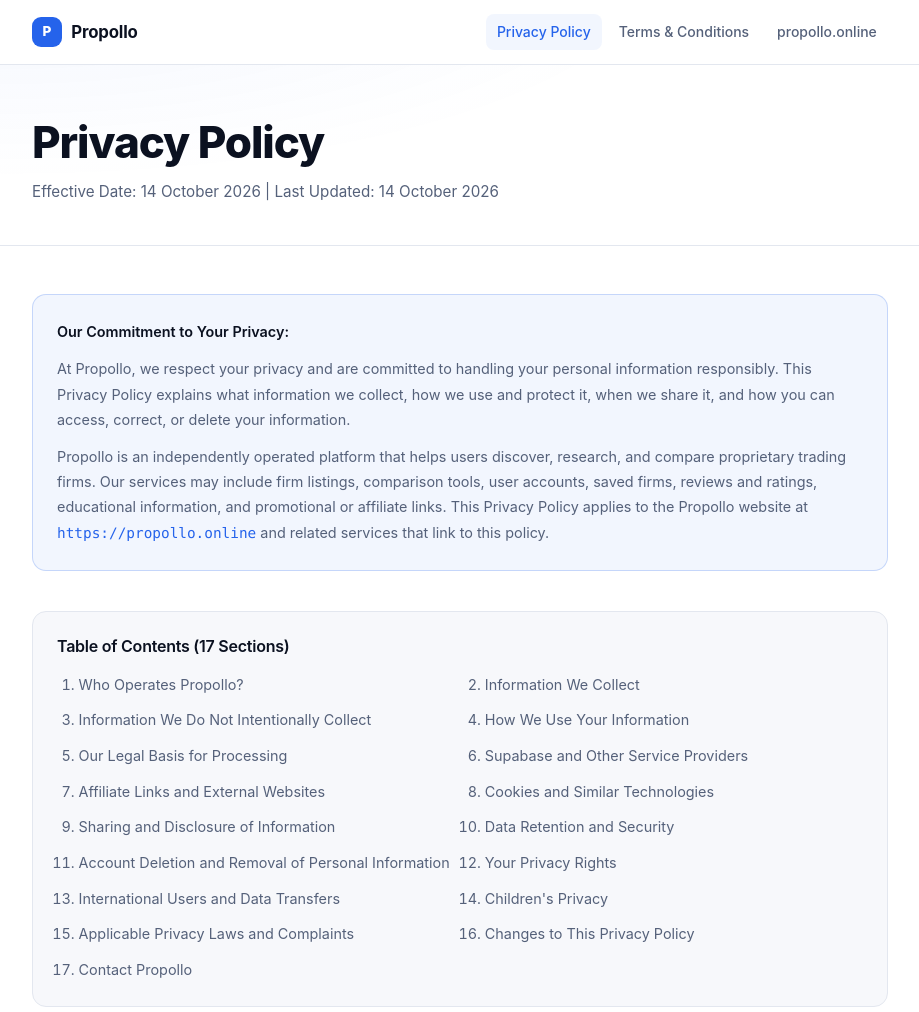
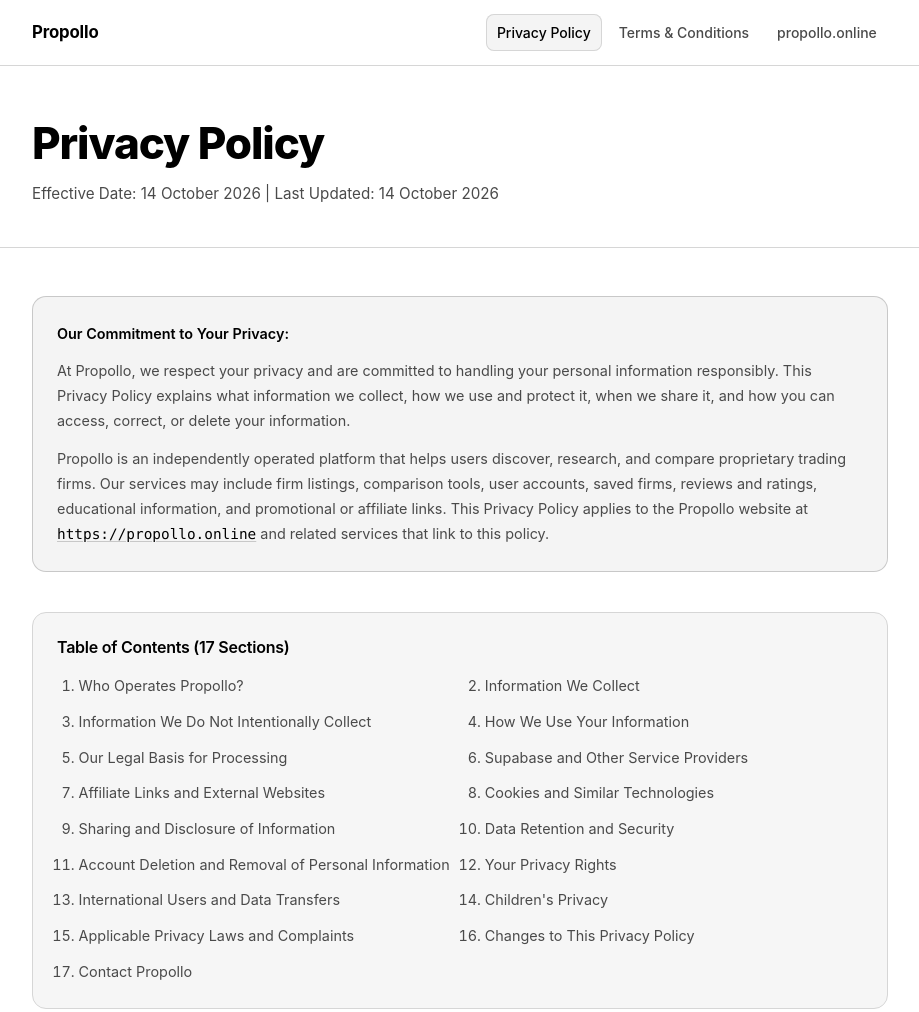
Before and after one commit to Sagar4575/Propollo-privecy-policy, a plain HTML site: page index.html in a window 1280 px wide. Shown: the top 1012 px of the page, without its empty margins (180-1099 px from the left). Drawn offline with Linux system fonts and the light colour scheme.

Commit message:
Switch to monochrome black & white theme and remove logo

```diff
--- a/index.html
+++ b/index.html
@@ -7,9 +7,9 @@
     <title>Privacy Policy | Propollo</title>
     <meta name="description"
         content="Official Privacy Policy for Propollo. Learn what information we collect, how we use and protect it, when we share it, and how you can access, correct, or delete your information." />
-    <meta name="theme-color" content="#2563eb" />
+    <meta name="theme-color" content="#ffffff" media="(prefers-color-scheme: light)" />
+    <meta name="theme-color" content="#000000" media="(prefers-color-scheme: dark)" />
     <link rel="canonical" href="https://propollo.online/privacy-policy" />
-    <link rel="icon" href="favicon.svg" type="image/svg+xml" />
     <link rel="stylesheet" href="styles.css" />
 
     <meta property="og:type" content="website" />
@@ -32,10 +32,7 @@
 <body>
     <header class="site-header">
         <div class="site-header__inner">
-            <a class="brand" href="index.html">
-                <span class="brand__mark" aria-hidden="true">P</span>
-                <span>Propollo</span>
-            </a>
+            <a class="brand" href="index.html">Propollo</a>
             <nav class="site-nav" aria-label="Legal documents">
                 <a href="index.html" aria-current="page">Privacy Policy</a>
                 <a href="terms.html">Terms &amp; Conditions</a>
--- a/styles.css
+++ b/styles.css
@@ -1,20 +1,22 @@
 /* ==========================================================================
    Propollo legal pages — shared stylesheet
-   Self-contained, no build step, no external requests.
+   Monochrome black & white theme. No build step, no external requests.
    ========================================================================== */
 
 :root {
     --background: #ffffff;
-    --foreground: #0b1120;
-    --muted: #55617a;
-    --card: #f7f8fb;
-    --card-strong: #eef1f7;
-    --border: #e3e7ef;
-    --primary: #2563eb;
-    --primary-hover: #1d4ed8;
-    --primary-soft: rgba(37, 99, 235, 0.06);
-    --primary-border: rgba(37, 99, 235, 0.22);
-    --header-bg: rgba(255, 255, 255, 0.86);
+    --foreground: #000000;
+    --muted: #4a4a4a;
+    --card: #f6f6f6;
+    --card-strong: #ebebeb;
+    --border: #d6d6d6;
+    --accent: #000000;
+    --accent-hover: #333333;
+    --accent-soft: rgba(0, 0, 0, 0.045);
+    --accent-border: rgba(0, 0, 0, 0.18);
+    --btn-bg: #000000;
+    --btn-fg: #ffffff;
+    --header-bg: rgba(255, 255, 255, 0.88);
     --radius: 14px;
     --max: 56rem;
     --font-sans: -apple-system, BlinkMacSystemFont, "Segoe UI", Roboto, "Helvetica Neue",
@@ -25,17 +27,19 @@
 
 @media (prefers-color-scheme: dark) {
     :root {
-        --background: #0a0f1c;
-        --foreground: #eef2f9;
-        --muted: #9aa7bf;
-        --card: #111a2c;
-        --card-strong: #16213a;
-        --border: #22304b;
-        --primary: #6ea2ff;
-        --primary-hover: #93baff;
-        --primary-soft: rgba(110, 162, 255, 0.09);
-        --primary-border: rgba(110, 162, 255, 0.28);
-        --header-bg: rgba(10, 15, 28, 0.86);
+        --background: #000000;
+        --foreground: #ffffff;
+        --muted: #a8a8a8;
+        --card: #0f0f0f;
+        --card-strong: #1a1a1a;
+        --border: #2b2b2b;
+        --accent: #ffffff;
+        --accent-hover: #cccccc;
+        --accent-soft: rgba(255, 255, 255, 0.06);
+        --accent-border: rgba(255, 255, 255, 0.22);
+        --btn-bg: #ffffff;
+        --btn-fg: #000000;
+        --header-bg: rgba(0, 0, 0, 0.88);
     }
 }
 
@@ -77,7 +81,7 @@
 .site-header__inner {
     max-width: var(--max);
     margin: 0 auto;
-    padding: 0.85rem 1.25rem;
+    padding: 0.9rem 1.25rem;
     display: flex;
     align-items: center;
     justify-content: space-between;
@@ -86,26 +90,11 @@
 }
 
 .brand {
-    display: inline-flex;
-    align-items: center;
-    gap: 0.6rem;
     color: var(--foreground);
     font-weight: 700;
     font-size: 1.05rem;
     text-decoration: none;
     letter-spacing: -0.01em;
-}
-
-.brand__mark {
-    display: grid;
-    place-items: center;
-    width: 1.85rem;
-    height: 1.85rem;
-    border-radius: 9px;
-    background: var(--primary);
-    color: #fff;
-    font-size: 0.85rem;
-    font-weight: 800;
 }
 
 .site-nav {
@@ -125,13 +114,14 @@
 }
 
 .site-nav a:hover {
-    color: var(--primary);
-    background: var(--primary-soft);
+    color: var(--foreground);
+    background: var(--accent-soft);
 }
 
 .site-nav a[aria-current="page"] {
-    color: var(--primary);
-    background: var(--primary-soft);
+    color: var(--foreground);
+    background: var(--accent-soft);
+    box-shadow: inset 0 0 0 1px var(--border);
 }
 
 /* --------------------------------------------------------------------------
@@ -140,9 +130,7 @@
 
 .hero {
     border-bottom: 1px solid var(--border);
-    background:
-        radial-gradient(60rem 20rem at 15% -60%, var(--primary-soft), transparent 70%),
-        var(--background);
+    background: var(--background);
 }
 
 .hero__inner {
@@ -211,12 +199,14 @@
 }
 
 a {
-    color: var(--primary);
-    text-decoration: none;
+    color: var(--foreground);
+    text-decoration: underline;
+    text-decoration-color: var(--accent-border);
+    text-underline-offset: 2px;
 }
 
 a:hover {
-    text-decoration: underline;
+    text-decoration-color: currentColor;
 }
 
 strong {
@@ -255,8 +245,8 @@
 .notice {
     margin-bottom: 2.5rem;
     padding: 1.5rem;
-    border: 1px solid var(--primary-border);
-    background: var(--primary-soft);
+    border: 1px solid var(--accent-border);
+    background: var(--accent-soft);
     border-radius: var(--radius);
     font-size: 0.9rem;
     line-height: 1.75;
@@ -301,10 +291,12 @@
 
 .toc a {
     color: var(--muted);
+    text-decoration: none;
 }
 
 .toc a:hover {
-    color: var(--primary);
+    color: var(--foreground);
+    text-decoration: underline;
 }
 
 @media (min-width: 768px) {
@@ -330,7 +322,7 @@
 }
 
 .card--accent {
-    border-color: var(--primary-border);
+    border-color: var(--accent-border);
     background: var(--card);
 }
 
@@ -372,7 +364,7 @@
     padding: 0.6rem 1.1rem;
     border-radius: 10px;
     border: 1px solid var(--border);
-    background: var(--card);
+    background: transparent;
     color: var(--foreground);
     font-size: 0.875rem;
     font-weight: 600;
@@ -381,20 +373,19 @@
 
 .btn:hover {
     text-decoration: none;
-    border-color: var(--primary-border);
-    color: var(--primary);
+    border-color: var(--foreground);
 }
 
 .btn--primary {
-    background: var(--primary);
-    border-color: var(--primary);
-    color: #fff;
+    background: var(--btn-bg);
+    border-color: var(--btn-bg);
+    color: var(--btn-fg);
 }
 
 .btn--primary:hover {
-    background: var(--primary-hover);
-    border-color: var(--primary-hover);
-    color: #fff;
+    background: var(--accent-hover);
+    border-color: var(--accent-hover);
+    color: var(--btn-fg);
 }
 
 /* --------------------------------------------------------------------------
@@ -420,10 +411,12 @@
 
 .site-footer a {
     color: var(--muted);
+    text-decoration: none;
 }
 
 .site-footer a:hover {
-    color: var(--primary);
+    color: var(--foreground);
+    text-decoration: underline;
 }
 
 .site-footer__links {
@@ -445,6 +438,7 @@
 
     body {
         color: #000;
+        background: #fff;
     }
 
     .toc {
```
Also changed, not shown: terms.html (+3 -6 lines), favicon.svg (deleted), 1 other file.
